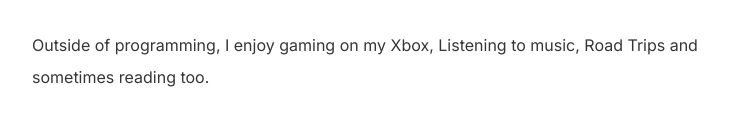
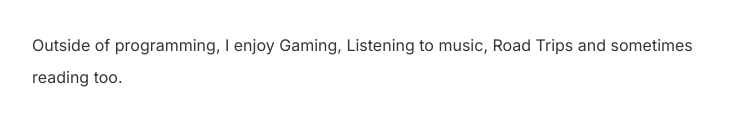
Before and after one commit to Jeet78/my-website, a website: page src/index.html in a window 1280 px wide. Shown: the part 402-535 px from the top of the page, without its empty margins (23-767 px from the left). Drawn offline with Linux system fonts and the light colour scheme.

Commit message:
lots of changesdds

```diff
--- a/src/index.html
+++ b/src/index.html
@@ -35,8 +35,8 @@
           <span class="highlight">Axios</span> etc.
         </p>
         <p>
-          Outside of programming, I enjoy gaming on my Xbox, Listening to music,
-          Road Trips and sometimes reading too.
+          Outside of programming, I enjoy Gaming, Listening to music, Road Trips
+          and sometimes reading too.
         </p>
         <p>
           You can contact me through
```
